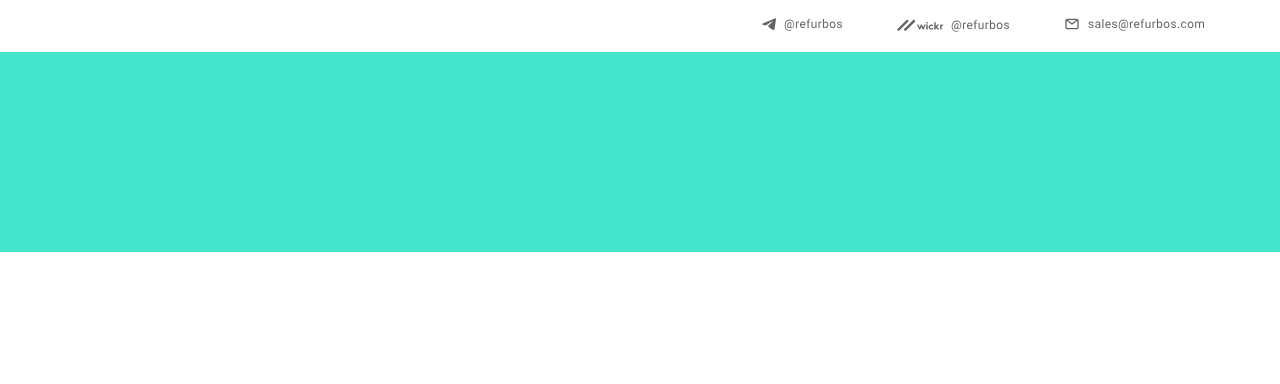
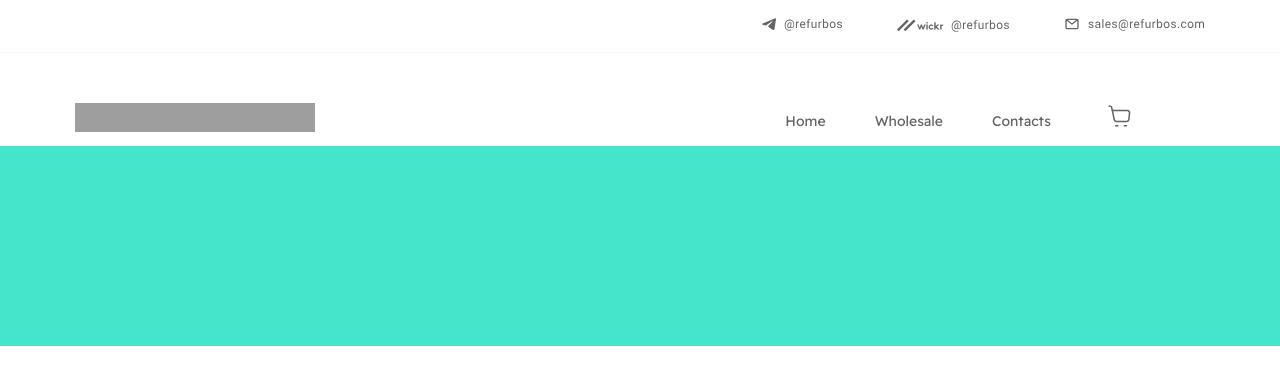
Before and after one commit to KarolinaMIKA/Refurbos, a plain HTML site: page index.html in a window 1280 px wide. Drawn offline with Linux system fonts and the light colour scheme; grey boxes are pictures that could not be loaded.

Commit message:
Meniu Done

```diff
--- a/index.html
+++ b/index.html
@@ -4,6 +4,9 @@
         <meta charset="UTF-8">
         <meta http-equiv="X-UA-Compatible" content="IE=edge">
         <link rel="stylesheet" href="style.css">
+        <link rel="preconnect" href="https://fonts.googleapis.com">
+<link rel="preconnect" href="https://fonts.gstatic.com" crossorigin>
+<link href="https://fonts.googleapis.com/css2?family=Readex+Pro:wght@200;300;400;500&display=swap" rel="stylesheet">
         <title>Document</title>
     </head>
     <body>
@@ -42,6 +45,35 @@
                     </nav>
                     </div>
         </header>
+
+        <nav class="meniu">
+            <img src="C:\Users\37062\Desktop\refurbos\Refurbos\Refurbos-1\refurbos\logo\refurbos_logo(240).png" class="Logo240">
+
+                <ul>
+                    <li>
+                        <a href="#Home" class="Home">Home</a>
+
+                        </li>
+                    <li>
+                        <a href="#Wholesale">Wholesale</a>
+                    </li>
+                    <li>
+                        <a href="#Contacts">Contacts</a>
+                    </li>
+                    <li>
+                        <a href="#Cart" class="cart"><svg width="40" height="40" viewBox="0 0 40 40" fill="none" xmlns="http://www.w3.org/2000/svg">
+                            <path d="M12.4167 14.5833H27.3559C27.6586 14.5834 27.9579 14.6468 28.2346 14.7696C28.5113 14.8924 28.7592 15.0717 28.9623 15.2962C29.1654 15.5206 29.3192 15.7852 29.4138 16.0727C29.5085 16.3602 29.5418 16.6644 29.5117 16.9656L28.8617 23.4656C28.8082 24.0002 28.558 24.4959 28.1596 24.8565C27.7613 25.217 27.2432 25.4167 26.7059 25.4167H16.36C15.8589 25.4169 15.3733 25.2434 14.9858 24.9258C14.5982 24.6082 14.3327 24.166 14.2345 23.6747L12.4167 14.5833Z" stroke="#626363" stroke-width="1.5" stroke-linejoin="round"/>
+                            <path d="M12.4167 14.5833L11.5392 11.0701C11.4805 10.8358 11.3452 10.6279 11.1548 10.4793C10.9644 10.3307 10.7299 10.25 10.4884 10.25H9.16669" stroke="#626363" stroke-width="1.5" stroke-linecap="round" stroke-linejoin="round"/>
+                            <path d="M15.6667 29.75H17.8334" stroke="#626363" stroke-width="1.5" stroke-linecap="round" stroke-linejoin="round"/>
+                            <path d="M24.3334 29.75H26.5" stroke="#626363" stroke-width="1.5" stroke-linecap="round" stroke-linejoin="round"/>
+                            </svg>
+                            </a>
+                    </li>
+                </ul>
+        </nav>
+
+
+
 <div class="xll">
 
 </div>
--- a/style.scss
+++ b/style.scss
@@ -5,6 +5,7 @@ body{
 header{
     width:100%;
     text-align: right;
+    border-bottom: 1px solid #F6F6F6;
 
     li{
         list-style: none;
@@ -45,7 +46,49 @@ header{
 }
 //Header done
 
+.meniu{
 
+
+    img{
+        position: relative;
+        width: 240px;
+        height: 28.88px;
+        left: 75px;
+        top: 50px;
+    }
+    ul{
+        text-align: right;
+        margin-top: 0px;
+
+        li{
+            display: inline-block;
+            padding-right: 45px;
+            font-family: 'Readex Pro';
+            font-style: normal;
+            font-weight: 400;
+            font-size: 14px;
+            line-height: 18px;
+
+            a{
+                text-decoration: none;
+                color: #626363;
+            }
+            .cart{
+                :hover{
+                path{
+                    stroke: #56AB35;
+                }}
+
+            }
+        }
+        li:last-child{
+            position: relative;
+            margin-right: 95px;
+            top: 10px;
+        }
+    }
+}
+//Meniu Done
 
 .xll{
     background-color: rgba(28, 224, 191, 0.822);
```
Also changed, not shown: style.css, 1 other file.
